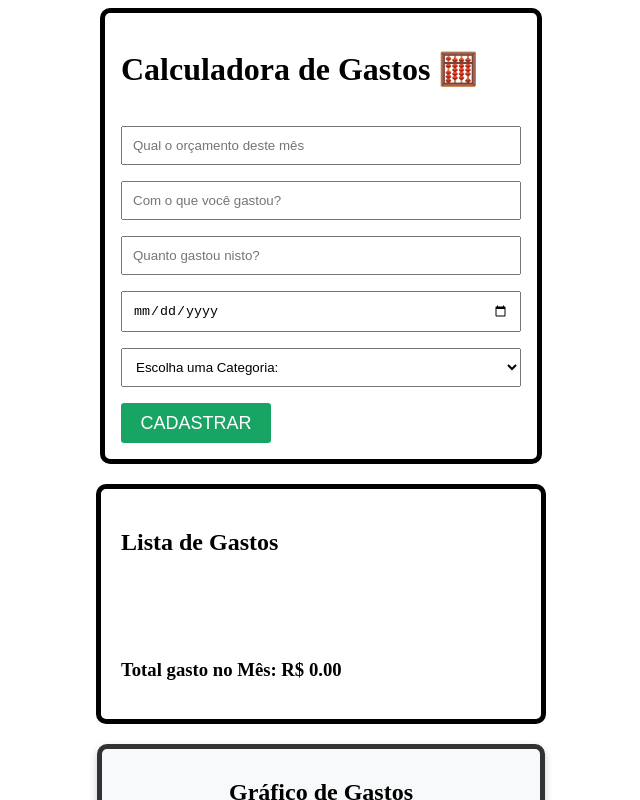
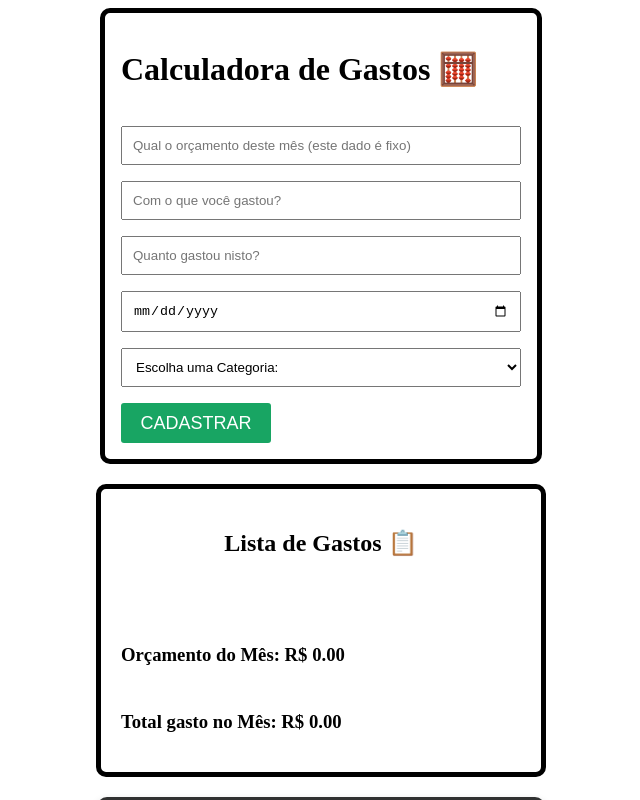
Before and after one commit to Marttinis/Calculadora_de_Gastos, a React (Vite) app: page / in a window 1280 px wide. Shown: the top 800 px of the page, without its empty margins (319-959 px from the left). Built offline with nearby package versions, Linux system fonts and the light colour scheme.

Commit message:
adicionei o orçamento do mês para comparar com o total gasto no mês

```diff
--- a/src/Components/App.jsx
+++ b/src/Components/App.jsx
@@ -5,11 +5,12 @@ import { useState } from "react";
 
 function App() {
     const [gastos, setGastos] = useState([]);
+    const [orcamento, setOrcamento] = useState(0);
 
     return (
         <>
-            <Formulario setGastos={setGastos} />
-            <ListaDeGastos gastos={gastos} />
+            <Formulario setGastos={setGastos} setOrcamento={setOrcamento} />
+            <ListaDeGastos gastos={gastos} orcamento={orcamento} />
             <GraficoDeGastos gastos={gastos} />
         </>
     );
--- a/src/Components/Formulario.jsx
+++ b/src/Components/Formulario.jsx
@@ -1,7 +1,7 @@
 import { useState } from "react";
 
 import "./Formulario.css";
-function Formulario({ setGastos }) {
+function Formulario({ setGastos, setOrcamento }) {
   const valorInicial = {
     nome: "",
     valor: "",
@@ -11,12 +11,20 @@ function Formulario({ setGastos }) {
 
   const [value, setValue] = useState(valorInicial);
 
+
   function armazenar(ev) {
     const { name, value } = ev.target;
-    setValue((prevValue) => ({
-      ...prevValue,
-      [name]: value,
-    }));
+
+    if (name === "orcamento"){
+      setOrcamento(parseFloat(value));
+    }else{
+      setValue((prevValue) => ({
+        ...prevValue,
+        [name]: value,
+      }));
+
+    }
+
   }
 
   function cadastrar(ev) {
@@ -34,7 +42,7 @@ function Formulario({ setGastos }) {
           type="number"
           name="orcamento"
           onChange={armazenar}
-          placeholder="Qual o orçamento deste mês"
+          placeholder="Qual o orçamento deste mês (este dado é fixo)"
           required
         />
 
--- a/src/Components/GraficoDeGastos.jsx
+++ b/src/Components/GraficoDeGastos.jsx
@@ -72,7 +72,7 @@ function Grafico({ gastos }) {
       style={{
         width: "100%",
         maxWidth: "418px",
-        height: "300px",
+        height: "330px",
         margin: "20px auto",
         padding: "10px",
         backgroundColor: "#f8f9fa",
@@ -82,7 +82,7 @@ function Grafico({ gastos }) {
       }}
     >
       <h2 style={{ textAlign: "center", fontSize: "24px" }}>
-        Gráfico de Gastos
+        Gráfico de Gastos 📊
       </h2>
       <div style={{ width: "100%", height: "250px" }}>
         <Bar
--- a/src/Components/ListaDeGastos.jsx
+++ b/src/Components/ListaDeGastos.jsx
@@ -1,23 +1,26 @@
 import "./ListarGastos.css";
 
-function ListaDeGastos({ gastos = [] }) {
-  // Função para calcular o total dos gastos
+function ListaDeGastos({ gastos = [], orcamento = 0 }) {
   function gastoTotal() {
     return gastos.reduce((total, gasto) => total + parseFloat(gasto.valor), 0);
   }
 
+  const total = gastoTotal();
+
   return (
     <div className="container">
-      <h2>Lista de Gastos</h2>
+      <h2>Lista de Gastos 📋</h2>
       <ul>
         {gastos.map((gasto, index) => (
           <li key={index}>
-            <strong>{gasto.nome}</strong> - R$ {parseFloat(gasto.valor)} -{" "}
+            <strong>{gasto.nome}</strong> - R$ {parseFloat(gasto.valor).toFixed(2)} -{" "}
             {gasto.data} ({gasto.categoria})
           </li>
         ))}
       </ul>
-      <h3>Total gasto no Mês: R$ {gastoTotal().toFixed(2)}</h3>
+      <h3>Orçamento do Mês: R$ {orcamento.toFixed(2)}</h3>
+      <h3>Total gasto no Mês: R$ {total.toFixed(2)}</h3>
+      {total > orcamento && <h3 style={{ color: "red" }}>⚠️ Você ultrapassou o orçamento!</h3>}
     </div>
   );
 }
--- a/src/Components/ListarGastos.css
+++ b/src/Components/ListarGastos.css
@@ -1,10 +1,18 @@
 .container {
   display: flex;
   flex-direction: column;
-  gap: 1rem;
+  gap: 0.5rem;
   width: 400px;
   border: 5px solid black;
   border-radius: 10px;
   margin: 20px auto;
   padding: 20px;
 }
+
+h2{
+  text-align: center;
+}
+
+ul li{
+  margin-bottom: 1rem;
+}
```
